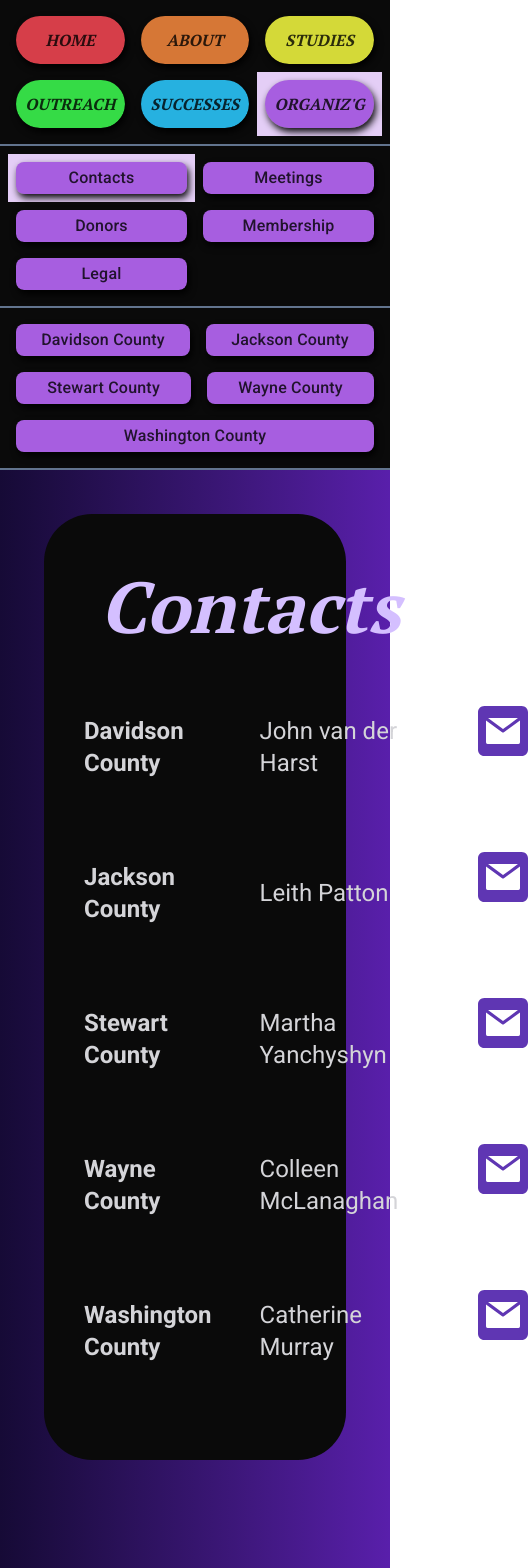
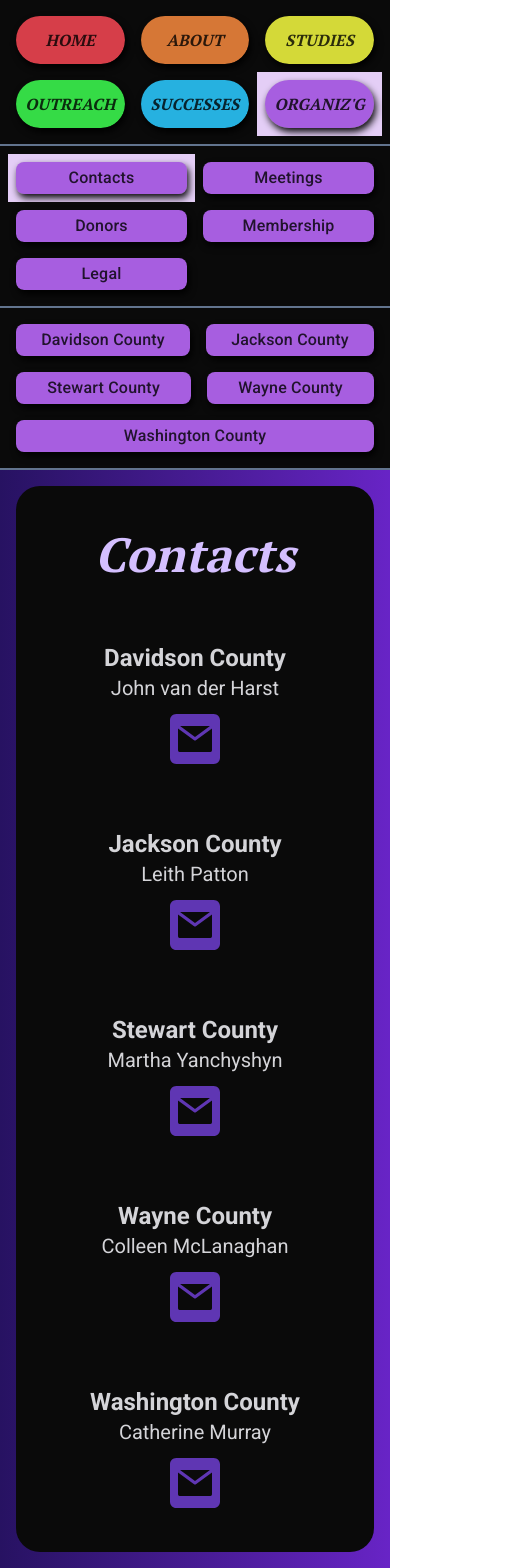
Before and after one commit to Richard-Burd/ram-v2, a Next.js app: page /organizing/contacts in a window 390 px wide. Shown: the top 1568 px of the page, 528 px wide, since content can reach past the window. Built offline with nearby package versions, Linux system fonts and the light colour scheme; a web font is replaced by a local one.

Commit message:
ORGANIZING mobile section mobile friendly

```diff
--- a/src/app/organizing/contacts/davidson-county/page.js
+++ b/src/app/organizing/contacts/davidson-county/page.js
@@ -13,20 +13,20 @@ export const metadata = {
 export default function John() {
   return (
     <div>
-      <div className="bg-gradient-to-l from-[#591fab] to-[#160a36] pb-72 text-zinc-300">
+      <div className="bg-gradient-to-l from-[#6824c6] to-[#271262] pb-4 text-zinc-300 md:from-[#591fab] md:to-[#160a36]">
         <SecondaryNavbar {...primaryHierarchyProps} />
         <TertiaryNavbar {...secondaryHierarchyProps} />
         <div
           id="title-and-text-box"
-          className="rounded-6xl m-11 bg-neutral-950 p-6"
+          className="md:rounded-6xl m-4 rounded-3xl bg-neutral-950 p-3 md:m-11 md:p-6"
         >
-          <div className="pt-serif-font-700 m-4 p-4 text-center text-7xl text-[#d4bfff] italic">
+          <div className="pt-serif-font-700 m-4 p-4 text-center text-4xl text-[#d4bfff] italic md:text-7xl">
             John van der Harst
           </div>
           <div className="border-b-2 border-zinc-700 pt-6"></div>
-          <div>
-            <div className="text-set mx-4 pb-80 md:mr-80 md:ml-0">
-              <div className="address-set text-2xl tracking-wide">
+
+          <div className="text-set mx-0 pb-4 md:mx-4 md:mr-80 md:ml-0">
+            <div className="address-set text-lg tracking-wide md:text-2xl">
               <div>
                 To minimize resource consumption, including time, please send
                 only respectful, personal communication to:
@@ -35,25 +35,35 @@ export default function John() {
               <div>
                 <b>Mailing Address</b>:{" "}
               </div>
-                <div className="mt-4 ml-6 inline-block max-w-max rounded-3xl bg-[#211052] p-4">
+              <div className="mt-4 ml-6 inline-block max-w-max rounded-2xl bg-[#211052] p-4 md:rounded-3xl">
                 <div>John van der Harst</div>
                 <div>1407 Roberts Ave.</div>
                 <div>Nashville, TN 37206</div>
                 <div>U.S.A.</div>
               </div>
               <div className="mt-20">
-                  <b>Telephone</b>, preferably as close as possible to
-                  9:00-11:00 pm Central U.S. time (CST):
+                <b>Telephone</b>, preferably as close as possible to 9:00-11:00
+                pm Central U.S. time (CST):
               </div>
-                <div className="mt-4 ml-6 inline-block max-w-max rounded-3xl bg-[#211052] p-4">
+              <div className="mt-4 ml-6 inline-block max-w-max rounded-2xl bg-[#211052] p-4 md:rounded-3xl">
                 <div>615-227-3499</div>{" "}
               </div>
               <div className="mt-20">
                 <b>Email</b>, note that John often does not read his email for
                 extended periods, in order to think more thoroughly:
               </div>
+              <div id="desktop-email-container" className="hidden md:block">
                 <div className="mt-4 ml-6 inline-block max-w-max rounded-3xl bg-[#211052] p-4">
                   <div>
+                    <a href="mailto:johnvanderharst@gmail.com">
+                      johnvanderharst@gmail.com
+                    </a>
+                  </div>
+                </div>
+              </div>
+              <div id="mobile-email-container" className="block md:hidden">
+                <div className="mt-4 rounded-2xl bg-[#211052] p-4">
+                  <div className="text-center text-xl">
                     <a href="mailto:johnvanderharst@gmail.com">
                       johnvanderharst@gmail.com
                     </a>
--- a/src/app/organizing/contacts/page.js
+++ b/src/app/organizing/contacts/page.js
@@ -32,18 +32,18 @@ export const metadata = {
 export default function Contacts() {
   return (
     <div>
-      <div className="bg-gradient-to-l from-[#591fab] to-[#160a36] pb-72 text-zinc-300">
+      <div className="bg-gradient-to-l from-[#6824c6] to-[#271262] pb-72 text-zinc-300 md:from-[#591fab] md:to-[#160a36]">
         <SecondaryNavbar {...primaryHierarchyProps} />
         <FragmentIdentifierNavbar {...secondaryHierarchyProps} />
         <div
           id="title-and-text-box"
-          className="rounded-6xl m-11 bg-neutral-950 p-6"
+          className="md:rounded-6xl m-4 rounded-3xl bg-neutral-950 p-3 md:m-11 md:p-6"
         >
-          <div className="pt-serif-font-700 m-4 p-4 pb-12 text-center text-7xl text-[#d4bfff] italic">
+          <div className="pt-serif-font-700 m-4 p-4 pb-12 text-center text-5xl text-[#d4bfff] italic md:text-7xl">
             Contacts
           </div>
-          <div className="container mx-auto px-4">
-            <table className="">
+          <div id="desktop-container" className="hidden lg:block">
+            <table className="px-4">
               <tbody className="text-2xl">
                 <tr id="davidson-county">
                   <td className="pb-16 text-left font-bold">Davidson County</td>
@@ -104,6 +104,58 @@ export default function Contacts() {
               </tbody>
             </table>
           </div>
+          <div id="mobile-container" className="lg:hidden">
+            <div id="john-van-der-harst" className="text-center">
+              <div className="text-2xl font-bold">Davidson County</div>
+              <div className="mb-3 text-xl">John van der Harst</div>
+              <div className="flex justify-center">
+                <SocialMediaIcon
+                  anchorLink="/organizing/contacts/davidson-county"
+                  {...socialMediaIconProps}
+                />
+              </div>
+            </div>
+            <div id="leith-patton" className="mt-8 text-center">
+              <div className="text-2xl font-bold">Jackson County</div>
+              <div className="mb-3 text-xl">Leith Patton</div>
+              <div className="flex justify-center">
+                <SocialMediaIcon
+                  anchorLink="/organizing/contacts/jackson-county"
+                  {...socialMediaIconProps}
+                />
+              </div>
+            </div>
+            <div id="martha-yanchyshyn" className="mt-8 text-center">
+              <div className="text-2xl font-bold">Stewart County</div>
+              <div className="mb-3 text-xl">Martha Yanchyshyn</div>
+              <div className="flex justify-center">
+                <SocialMediaIcon
+                  anchorLink="/organizing/contacts/stewart-county"
+                  {...socialMediaIconProps}
+                />
+              </div>
+            </div>
+            <div id="colleen-mclanaghan" className="mt-8 text-center">
+              <div className="text-2xl font-bold">Wayne County</div>
+              <div className="mb-3 text-xl">Colleen McLanaghan</div>
+              <div className="flex justify-center">
+                <SocialMediaIcon
+                  anchorLink="/organizing/contacts/wayne-county"
+                  {...socialMediaIconProps}
+                />
+              </div>
+            </div>
+            <div id="catherine-murray" className="mt-8 text-center">
+              <div className="text-2xl font-bold">Washington County</div>
+              <div className="mb-3 text-xl">Catherine Murray</div>
+              <div className="flex justify-center">
+                <SocialMediaIcon
+                  anchorLink="/organizing/contacts/washington-county"
+                  {...socialMediaIconProps}
+                />
+              </div>
+            </div>
+          </div>
         </div>
       </div>
     </div>
--- a/src/app/organizing/contacts/wayne-county/page.js
+++ b/src/app/organizing/contacts/wayne-county/page.js
@@ -9,23 +9,24 @@ export const metadata = {
   description: "Colleen McLanaghan information for RAM",
   keywords: "contact, address, email, outreach, leadership",
 };
+
 export default function Colleen() {
   return (
     <div>
-      <div className="bg-gradient-to-l from-[#591fab] to-[#160a36] pb-72 text-zinc-300">
+      <div className="bg-gradient-to-l from-[#6824c6] to-[#271262] pb-4 text-zinc-300 md:from-[#591fab] md:to-[#160a36]">
         <SecondaryNavbar {...primaryHierarchyProps} />
         <TertiaryNavbar {...secondaryHierarchyProps} />
         <div
           id="title-and-text-box"
-          className="rounded-6xl m-11 bg-neutral-950 p-6"
+          className="md:rounded-6xl m-4 rounded-3xl bg-neutral-950 p-3 md:m-11 md:p-6"
         >
-          <div className="pt-serif-font-700 m-4 p-4 text-center text-7xl text-[#d4bfff] italic">
+          <div className="pt-serif-font-700 m-4 p-4 text-center text-4xl text-[#d4bfff] italic md:text-7xl">
             Colleen McLanaghan
           </div>
           <div className="border-b-2 border-zinc-700 pt-6"></div>
-          <div>
-            <div className="text-set mx-4 pb-80 md:mr-80 md:ml-0">
-              <div className="address-set text-2xl tracking-wide">
+
+          <div className="text-set mx-0 pb-8 md:mx-4 md:mr-80 md:ml-0">
+            <div className="address-set text-lg tracking-wide md:text-2xl">
               <div>
                 To minimize resource consumption, including time, please send
                 only respectful, personal communication to:
@@ -34,19 +35,18 @@ export default function Colleen() {
               <div>
                 <b>Mailing Address</b>:{" "}
               </div>
-                <div className="mt-4 ml-6 inline-block max-w-max rounded-3xl bg-[#211052] p-4">
+              <div className="mt-4 ml-6 inline-block max-w-max rounded-2xl bg-[#211052] p-4 md:rounded-3xl">
                 <div>Colleen McLanaghan</div>
                 <div>3340 J. B. Pigg Rd.</div>
                 <div>Cypress Inn, TN 38452</div>
-                  <div>U.S.A.</div>
+                <div>931-724-5495</div>
               </div>
               <div className="mt-20">
-                  <b>Telephone</b>, preferably as close as possible to
-                  9:00-11:00 pm Central U.S. time (CST):
+                <b>Telephone</b>, preferably as close as possible to 9:00-11:00
+                pm Central U.S. time (CST):
               </div>
-                <div className="mt-4 ml-6 inline-block max-w-max rounded-3xl bg-[#211052] p-4">
-                  <div>931-724-5495</div>{" "}
-                </div>
+              <div className="mt-4 ml-6 inline-block max-w-max rounded-2xl bg-[#211052] p-4 md:rounded-3xl">
+                <div>931-232-7777</div>{" "}
               </div>
             </div>
           </div>
--- a/src/app/organizing/donors/page.js
+++ b/src/app/organizing/donors/page.js
@@ -17,8 +17,6 @@ export const metadata = {
 };
 
 export default function Donors() {
-  const crewDescriptionTestLayoutStyles =
-    "columns-1 md:columns-2 lg:columns-3 my-7 standard-font-3 text-justify text-lg";
   return (
     <div>
       <div className="bg-gradient-to-l from-[#6824c6] to-[#271262] pb-72 text-zinc-300 md:from-[#591fab] md:to-[#160a36]">
```
Also changed, not shown: src/app/organizing/contacts/jackson-county/page.js (+22 -11 lines), src/app/organizing/contacts/stewart-county/page.js (+22 -11 lines), src/app/organizing/contacts/washington-county/page.js (+22 -11 lines). Lines whose indentation alone changed are shown as unchanged.
